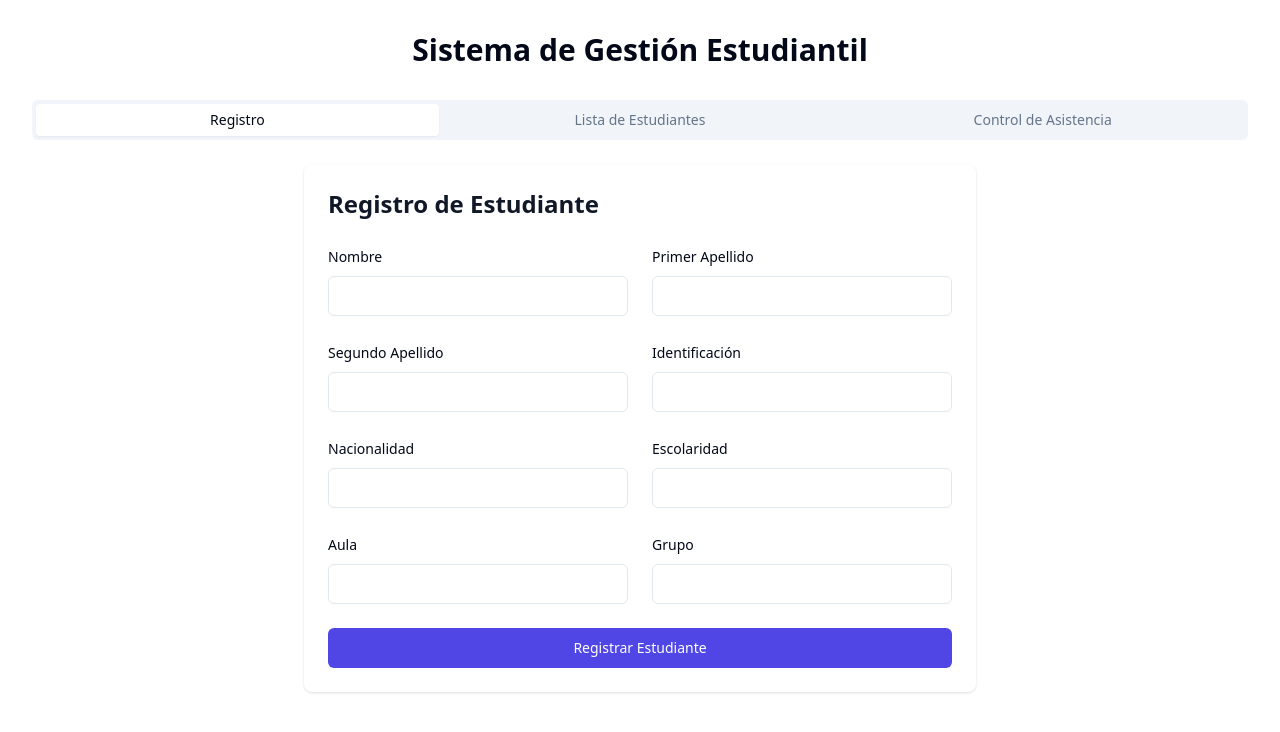
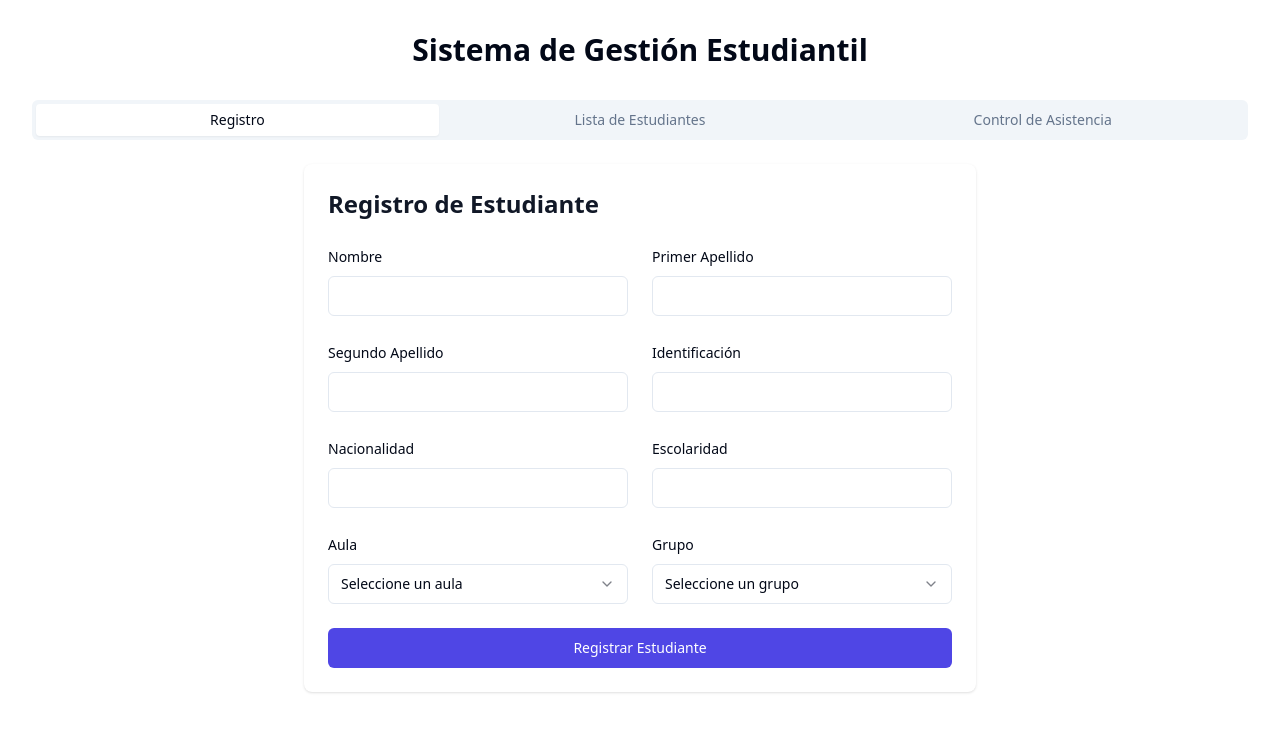
Before and after one commit to maikel08/child-data-registry, a React (Vite) app: page / in a window 1280 px wide. Shown: the top 732 px of the page. Built offline with nearby package versions, Linux system fonts and the light colour scheme.

Commit message:
Add classroom and group lists
Implement functionality to create and manage lists of classrooms and groups within the application.
[skip gpt_engineer]

```diff
--- a/src/components/StudentForm.tsx
+++ b/src/components/StudentForm.tsx
@@ -20,6 +20,22 @@ export interface Student {
 interface StudentFormProps {
   onSubmit: (student: Student) => void;
 }
+
+// Listas predefinidas
+const CLASSROOMS = [
+  "Aula 1",
+  "Aula 2",
+  "Aula 3",
+  "Aula 4",
+  "Aula 5",
+];
+
+const GROUPS = [
+  "Grupo A",
+  "Grupo B",
+  "Grupo C",
+  "Grupo D",
+];
 
 export const StudentForm = ({ onSubmit }: StudentFormProps) => {
   const [formData, setFormData] = useState({
@@ -57,6 +73,13 @@ export const StudentForm = ({ onSubmit }: StudentFormProps) => {
     setFormData((prev) => ({
       ...prev,
       [e.target.name]: e.target.value,
+    }));
+  };
+
+  const handleSelectChange = (value: string, field: string) => {
+    setFormData((prev) => ({
+      ...prev,
+      [field]: value,
     }));
   };
 
@@ -133,24 +156,40 @@ export const StudentForm = ({ onSubmit }: StudentFormProps) => {
 
         <div className="space-y-2">
           <Label htmlFor="classroom">Aula</Label>
-          <Input
-            id="classroom"
-            name="classroom"
+          <Select
             value={formData.classroom}
-            onChange={handleChange}
-            required
-          />
+            onValueChange={(value) => handleSelectChange(value, "classroom")}
+          >
+            <SelectTrigger>
+              <SelectValue placeholder="Seleccione un aula" />
+            </SelectTrigger>
+            <SelectContent>
+              {CLASSROOMS.map((classroom) => (
+                <SelectItem key={classroom} value={classroom}>
+                  {classroom}
+                </SelectItem>
+              ))}
+            </SelectContent>
+          </Select>
         </div>
 
         <div className="space-y-2">
           <Label htmlFor="group">Grupo</Label>
-          <Input
-            id="group"
-            name="group"
+          <Select
             value={formData.group}
-            onChange={handleChange}
-            required
-          />
+            onValueChange={(value) => handleSelectChange(value, "group")}
+          >
+            <SelectTrigger>
+              <SelectValue placeholder="Seleccione un grupo" />
+            </SelectTrigger>
+            <SelectContent>
+              {GROUPS.map((group) => (
+                <SelectItem key={group} value={group}>
+                  {group}
+                </SelectItem>
+              ))}
+            </SelectContent>
+          </Select>
         </div>
       </div>
 
```
